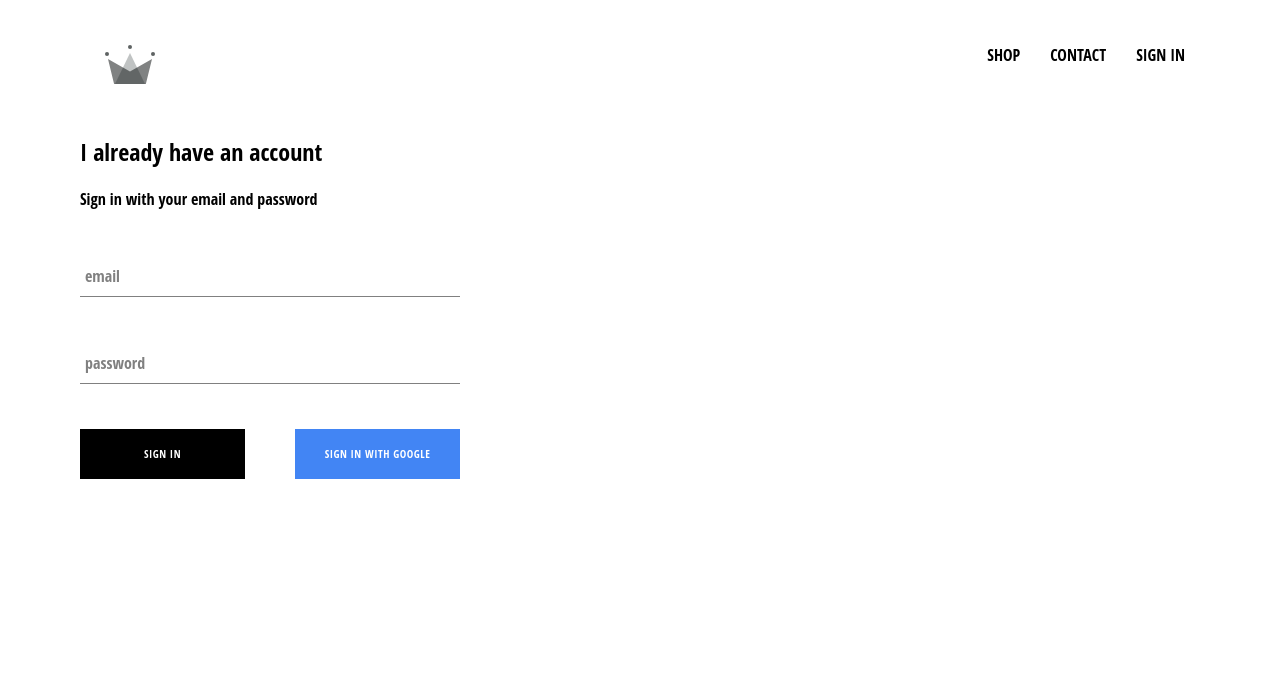
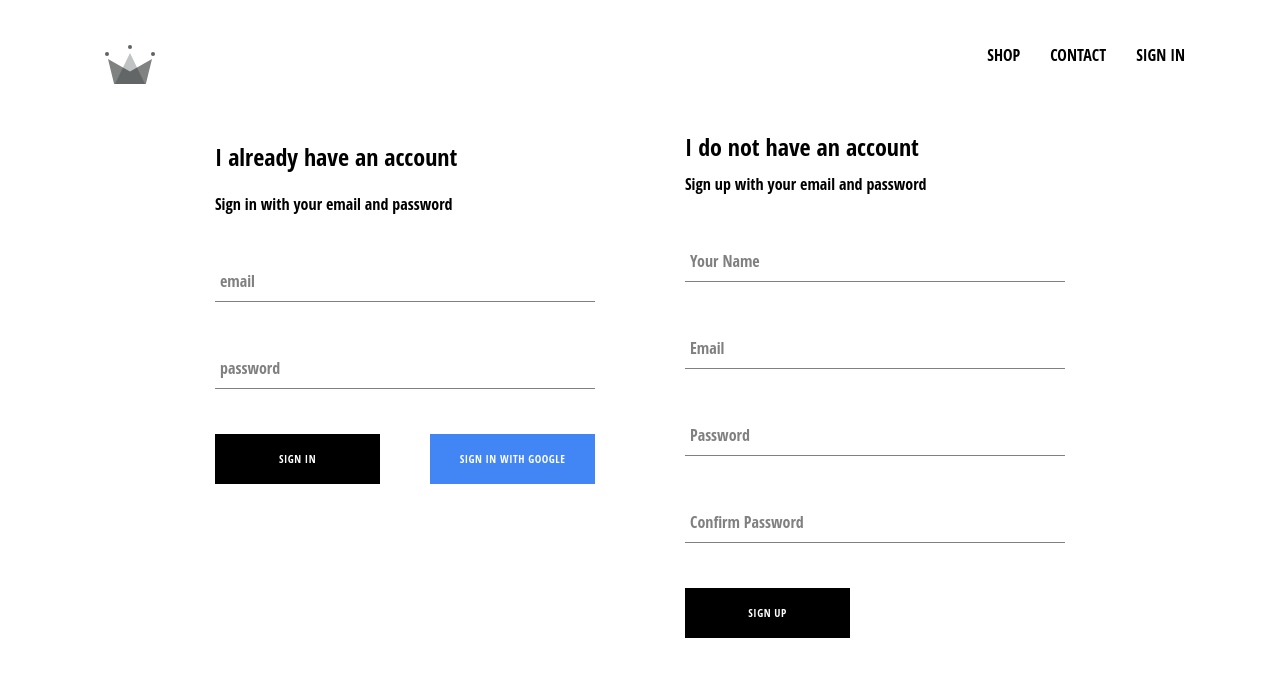
Before and after one commit to rebornLviv/crwn-closing, a React (Create React App) app: page /signin in a window 1280 px wide. Shown: the top 676 px of the page. Built offline with nearby package versions, Linux system fonts and the light colour scheme; no server answers.

Commit message:
firebase sign up

```diff
--- a/src/App.js
+++ b/src/App.js
@@ -5,7 +5,7 @@
 import ShopPage from './pages/shop/shop.component';
 import Header from './components/header/header.component';
 import Authorization from './pages/authorization/authorization.component';
-import { auth } from './firebase/firebase.utils';
+import { auth, createUserProfileDocument } from './firebase/firebase.utils';
 
 
 
@@ -19,9 +19,23 @@
   unsubscribeFromAuth = null;
 
   componentDidMount(){
- this.unsubscribeFromAuth =   auth.onAuthStateChanged(user=>{
-      console.log(user)
-      this.setState({currentUser:user})
+ this.unsubscribeFromAuth =   auth.onAuthStateChanged( async userAuth=>{
+      if(userAuth){
+        const userRef = await createUserProfileDocument(userAuth)
+        userRef.onSnapshot( snapShot => {
+          this.setState({
+            currentUser:{
+              id: snapShot.id,
+              ...snapShot.data()
+            }
+          },()=>{
+            console.log(this.state)
+          })
+        })
+
+      }
+
+  this.setState({currentUser:userAuth})
     })
 
   }
--- /dev/null
+++ b/src/components/sign-up/sign-up.component.jsx
@@ -0,0 +1,97 @@
+import React from 'react';
+import FormInput from '../form-input/formInput.component';
+import CustomButton from '../custom-button/custom-button.component';
+import { auth, createUserProfileDocument } from '../../firebase/firebase.utils';
+import './sign-up.styles.scss';
+
+
+class SignUp extends React.Component {
+constructor(){
+    super();
+    this.state={
+        displayName:'',
+        email:'',
+        password:'',
+        confirmPassword:''
+    }
+}
+handleSubmit = async event => {
+    event.preventDefault();
+    const {displayName,email,password,confirmPassword} = this.state;
+    if(password !== confirmPassword){
+        alert('passwords don`t match');
+        return;
+    }
+    try{
+        const {user} = await auth.createUserWithEmailAndPassword(email,password)
+     await   createUserProfileDocument(user,{displayName})
+     this.setState({
+        displayName:'',
+        email:'',
+        password:'',
+        confirmPassword:''
+     })
+    }
+    catch(error){
+console.log(error)
+
+    }
+}
+hadnleChange = event => {
+const {name,value} = event.target;
+this.setState({
+    [name]:value
+})
+}
+render(){
+    const {displayName,email,password,confirmPassword} = this.state;
+    return(
+
+        <div className='sign-up'>
+            <h2 className='title'> I do not have an account
+            </h2>
+            <span>Sign up with your email and password</span>
+            <form  onSubmit={this.handleSubmit} className='sign-up-form'>
+            <FormInput
+            type='text'
+            name='displayName'
+            value={displayName}
+            onChange={this.hadnleChange}
+            label ='Your Name'
+            required
+            />
+            <FormInput
+            type='email'
+            name='email'
+            value={email}
+            onChange={this.hadnleChange}
+            label ='Email'
+            required
+            />
+            <FormInput
+            type='password'
+            name='password'
+            value={password}
+            onChange={this.hadnleChange}
+            label ='Password'
+            required
+            />
+            <FormInput
+            type='password'
+            name='confirmPassword'
+            value={confirmPassword}
+            onChange={this.hadnleChange}
+            label ='Confirm Password'
+            required
+            />
+            <CustomButton type='submit'>SIGN UP</CustomButton>
+
+            </form>
+             </div>
+
+    )
+}
+
+}
+
+export default SignUp;
--- /dev/null
+++ b/src/components/sign-up/sign-up.styles.scss
@@ -0,0 +1,9 @@
+.sign-up {
+    display: flex;
+    flex-direction: column;
+    width: 380px;
+
+    .title {
+      margin: 10px 0;
+    }
+  }
--- a/src/firebase/firebase.utils.js
+++ b/src/firebase/firebase.utils.js
@@ -10,7 +10,29 @@
     messagingSenderId: "334134080617",
     appId: "1:334134080617:web:42d54f3049b9ff90471ef8"
   };
+  export const  createUserProfileDocument = async (userAuth,additionalDATA) => {
+    if(!userAuth) return;
+    const userRef =firestore.doc(`Users/${userAuth.uid}`);
+    const snapShot = await userRef.get();
+    if(!snapShot.exists){
+        const {displayName,email} = userAuth;
+        const createdAt = new Date();
 
+    try{
+        await userRef.set({
+            displayName,
+            email,
+            createdAt,
+            ...additionalDATA
+
+        })
+    }
+    catch(error){
+        console.log('error creating user',error.message);
+    }
+}
+return userRef;
+  }
   firebase.initializeApp(firebaseConfig);
 
   export const auth = firebase.auth();
--- a/src/pages/authorization/authorization.component.jsx
+++ b/src/pages/authorization/authorization.component.jsx
@@ -1,10 +1,12 @@
 import React from 'react';
 import './authorization.styles.scss'
 import SignIn from '../../components/sign-in/sign-in.component';
+import SignUp from '../../components/sign-up/sign-up.component';
 
 const Authorization =() =>(
 <div className='sign-in-and-sign-up' >
     <SignIn />
+    <SignUp/>
 </div>
 
 )
--- a/src/pages/authorization/authorization.styles.scss
+++ b/src/pages/authorization/authorization.styles.scss
@@ -0,0 +1,6 @@
+.sign-in-and-sign-up{
+width: 850px;
+display: flex;
+justify-content: space-between;
+margin: 30px auto;
+}
```
